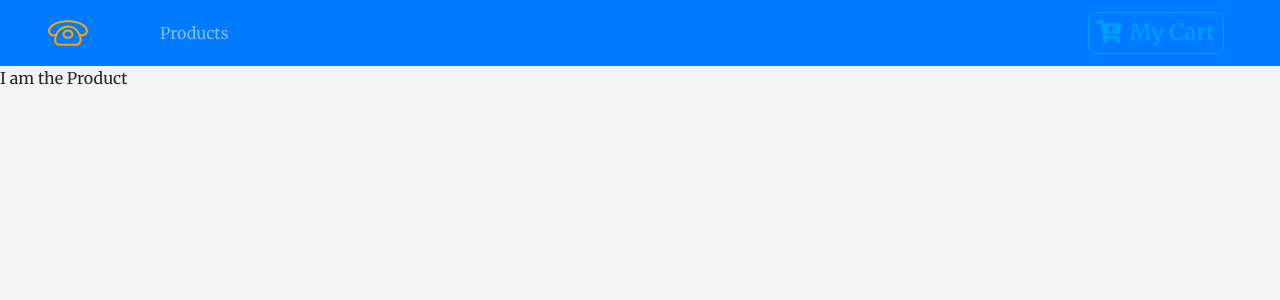
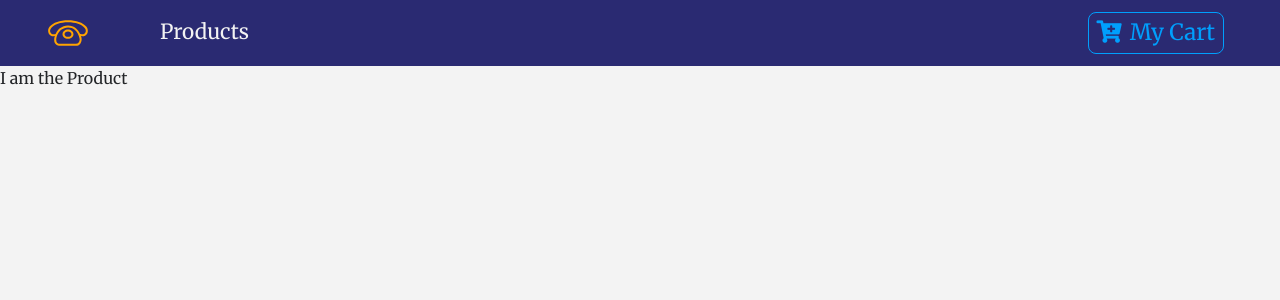
Before and after one commit to kamalyadav11/Online-Mobile-Store, a React (Create React App) app: page / in a window 1280 px wide. Shown: the top 300 px of the page. Built offline with nearby package versions, Linux system fonts and the light colour scheme; a web font is replaced by a local one.

Commit message:
styled navbar

```diff
--- a/src/components/Navbar.js
+++ b/src/components/Navbar.js
@@ -1,12 +1,13 @@
 import React, { Component } from "react";
 import { Link } from "react-router-dom";
 import { ButtonContainer } from "./Button";
+import styled from "styled-components";
 import logo from "../logo.svg";
 
 export default class Navbar extends Component {
   render() {
     return (
-      <nav className="navbar navbar-expand-sm bg-primary navbar-dark px-sm-5">
+      <NavWrapper className="navbar navbar-expand-sm navbar-dark px-sm-5">
         <Link to="/">
           <img src={logo} alt="store" className="navbar-brand" />
         </Link>
@@ -25,7 +26,16 @@
             My cart
           </ButtonContainer>
         </Link>
-      </nav>
+      </NavWrapper>
     );
   }
 }
+
+const NavWrapper = styled.nav`
+  background: var(--mainBlue);
+  .nav-link {
+    color: var(--mainWhite) !important;
+    font-size: 1.3rem;
+    text-transform: capitalize;
+  }
+`;
```
